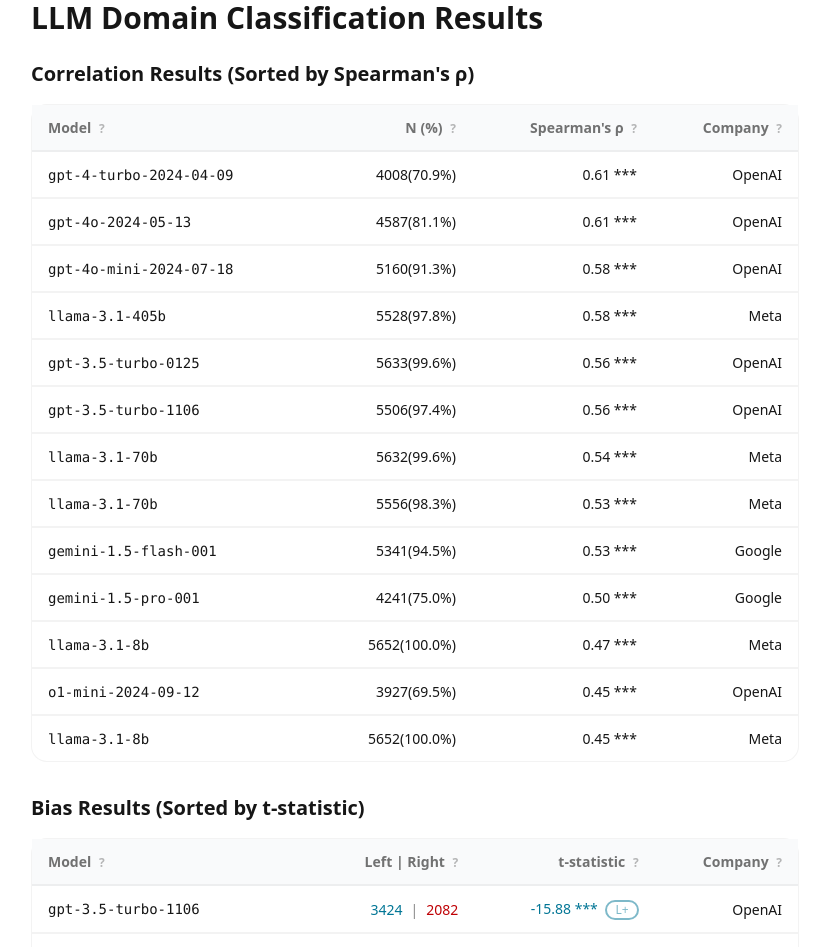
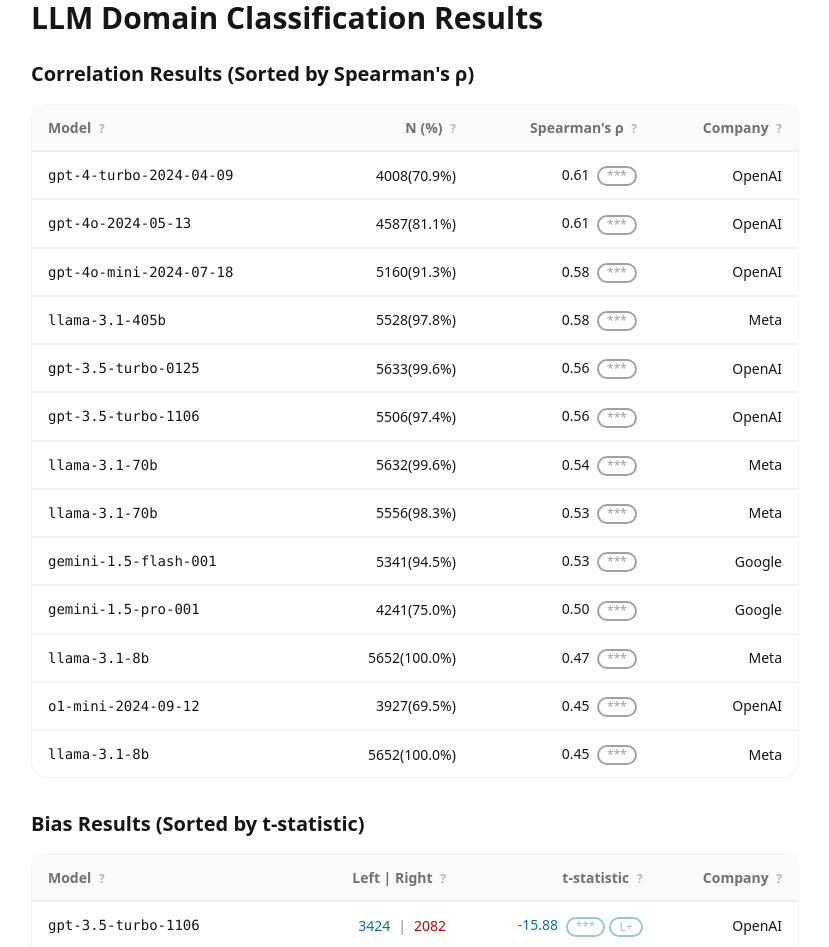
Before and after one commit to yang3kc/llm_domain_classification, a Vue app in the folder frontend/: page / in a window 1280 px wide. Shown: the top 947 px of the page, without its empty margins (225-1054 px from the left). Built offline with nearby package versions, Linux system fonts and the light colour scheme.

Commit message:
💄 style: enhance visual layout of model results by adding badges for p-values

```diff
--- a/frontend/src/components/ModelResults.vue
+++ b/frontend/src/components/ModelResults.vue
@@ -111,7 +111,10 @@
           <tr v-for="result in correlationResults" :key="result.model_name" class="hover">
             <td class="font-mono text-sm">{{ result.model_name }}</td>
             <td class="text-right">{{ result.n }}({{ formatPercentage(result.n) }}%)</td>
-            <td class="text-right">{{ formatNumber(result.rho) }} {{ formatPValue(result.rho_p) }}</td>
+            <td class="text-right">
+              {{ formatNumber(result.rho) }}
+              <span class="badge badge-info-content badge-outline badge-sm ml-1 opacity-40 cursor-help">{{ formatPValue(result.rho_p) }} </span>
+            </td>
             <td class="text-right">{{ result.company }}</td>
           </tr>
         </tbody>
@@ -161,7 +164,9 @@
                 </div>
             </td>
             <td class="text-right" :class="result.bias === 'left' ? 'text-info-content' : result.bias === 'right' ? 'text-error-content' : ''">
-              {{ formatNumber(result.t) }} {{ formatPValue(result.t_p) }} <span class="badge badge-info-content badge-outline badge-sm ml-1 opacity-50 cursor-help">{{ formatBias(result.bias) }}</span>
+              {{ formatNumber(result.t) }}
+              <span class="badge badge-info-content badge-outline badge-sm ml-1 opacity-40 cursor-help">{{ formatPValue(result.t_p) }} </span>
+              <span class="badge badge-info-content badge-outline badge-sm ml-1 opacity-40 cursor-help">{{ formatBias(result.bias) }}</span>
             </td>
             <td class="text-right">{{ result.company }}</td>
           </tr>
```
